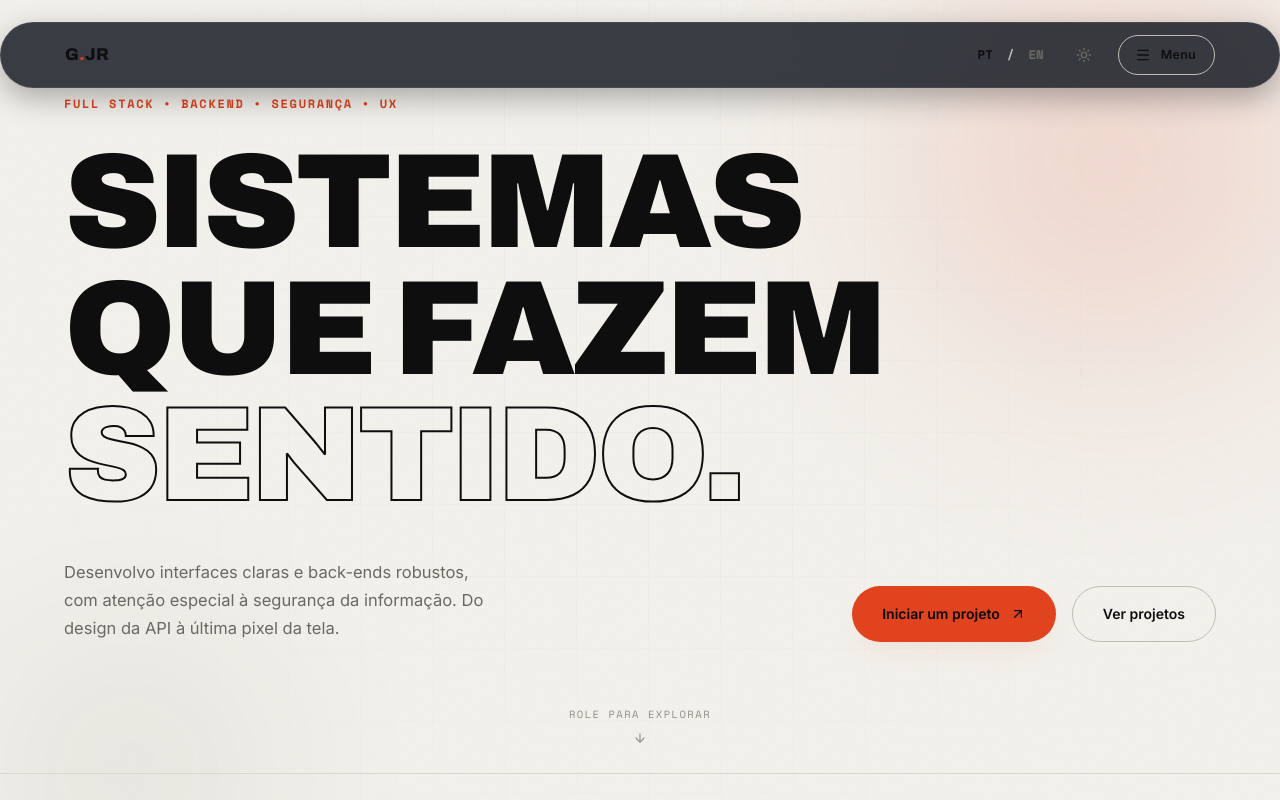
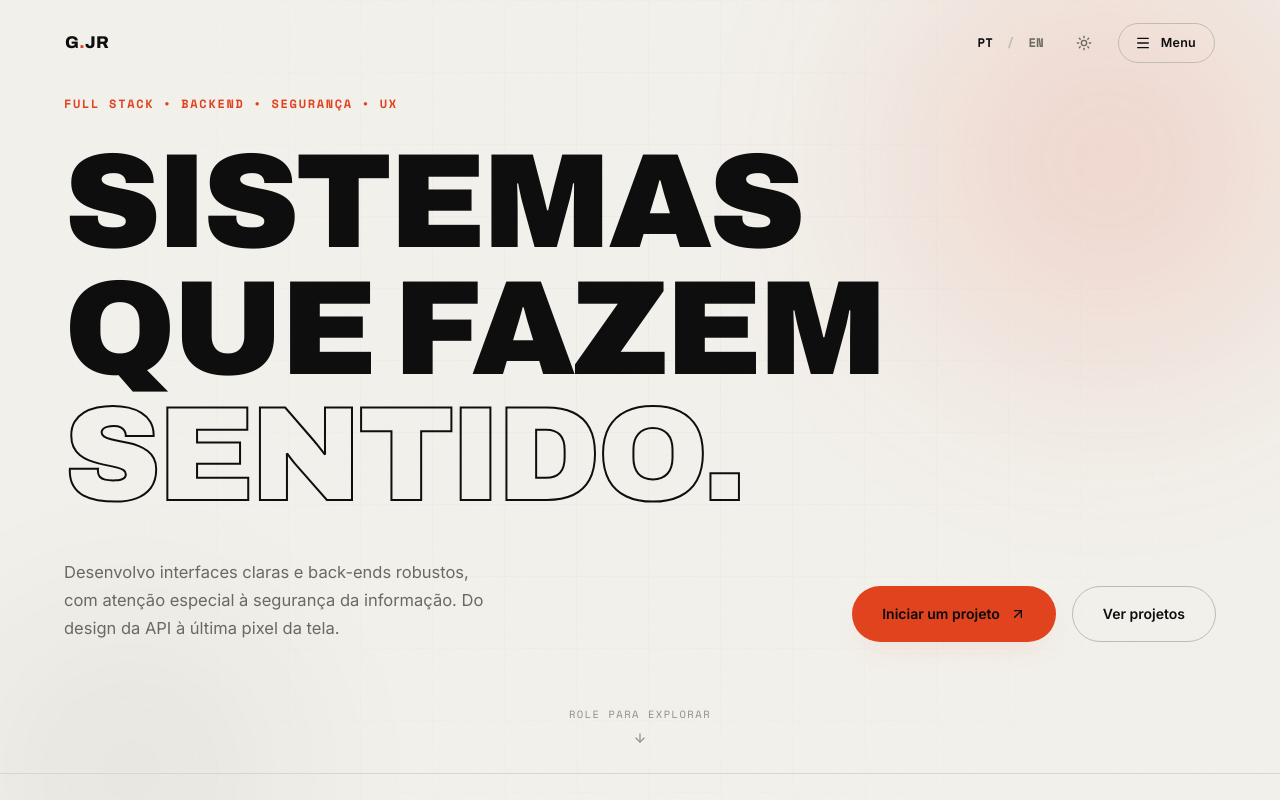
Before and after one commit to gidelmarjr-art/port-foliio, a React (Vite) app: page / in a window 1280 px wide. Shown: the top 800 px of the page. Built offline with nearby package versions, Linux system fonts and the light colour scheme.

Commit message:
Alteração Visual da Navbar

```diff
--- a/src/components/layout/Navbar/Navbar.css
+++ b/src/components/layout/Navbar/Navbar.css
@@ -5,11 +5,7 @@
   right: 0;
   z-index: 120;
   padding-top: 22px;
-  transition: padding-top var(--dur-fast) var(--ease-out);
-}
-
-.navbar-wrap.is-scrolled {
-  padding-top: 14px;
+  transition: padding-top 0.3s cubic-bezier(0.16, 1, 0.3, 1);
 }
 
 .navbar {
@@ -17,16 +13,32 @@
   align-items: center;
   justify-content: space-between;
   gap: 24px;
-  background-color: rgba(11, 15, 25, 0.8);
+  max-width: 1200px;
+  margin: 0 auto;
+  padding: 0 24px;
+  /* Estado inicial no topo: sem fundo, sem borda e sem formato de pílula */
+  background-color: transparent;
+  backdrop-filter: blur(0px);
+  -webkit-backdrop-filter: blur(0px);
+  border: 1px solid transparent;
+  border-radius: 0;
+  box-shadow: none;
+  transition: all 0.3s cubic-bezier(0.16, 1, 0.3, 1);
+}
+
+/* Estado ao descer a página: ganha o visual de pílula com vidro fosco */
+.navbar-wrap.is-scrolled {
+  padding-top: 14px;
+}
+
+.navbar-wrap.is-scrolled .navbar {
+  background-color: rgba(11, 15, 25, 0.85);
   backdrop-filter: blur(12px);
   -webkit-backdrop-filter: blur(12px);
-  border: 1px solid rgba(255, 255, 255, 0.08);
+  border: 1px solid rgba(255, 255, 255, 0.1);
   padding: 12px 24px;
   border-radius: 100px;
   box-shadow: 0 10px 30px rgba(0, 0, 0, 0.3);
-  max-width: 1200px;
-  margin: 0 auto;
-  transition: background-color var(--dur-fast) var(--ease-out), border-color var(--dur-fast) var(--ease-out);
 }
 
 .navbar__logo {
@@ -128,7 +140,11 @@
     padding-right: 16px;
   }
 
-  .navbar {
+  .navbar-wrap.is-scrolled {
+    padding-top: 12px;
+  }
+
+  .navbar-wrap.is-scrolled .navbar {
     padding: 10px 16px;
     border-radius: 24px;
   }
```
